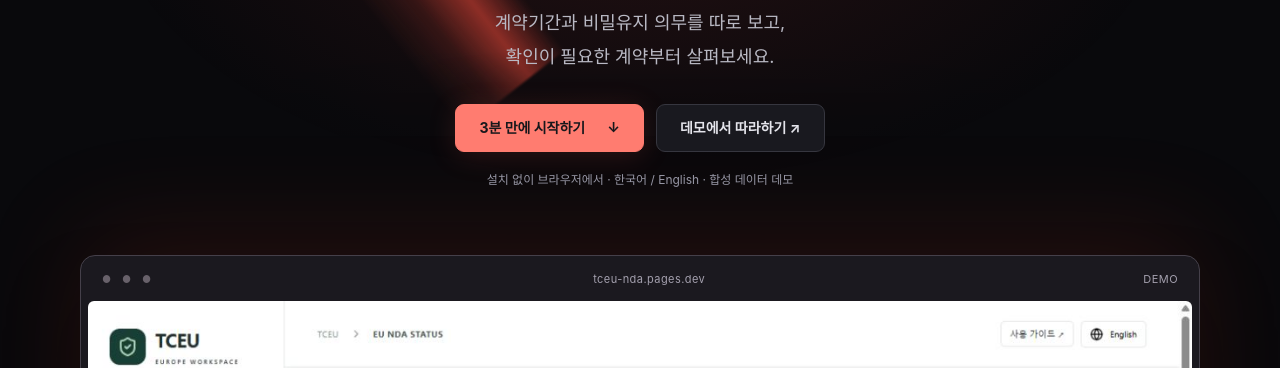
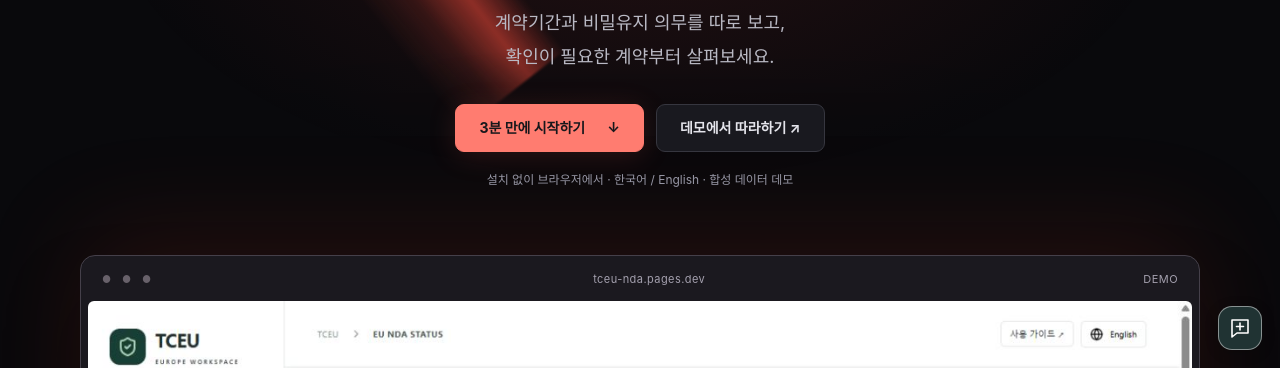
Before and after one commit to TCEU/TCEU.github.io, a website: page site/nda/index.html in a window 1280 px wide. Shown: the part 432-800 px from the top of the page. Drawn offline with Linux system fonts and the light colour scheme.

Commit message:
Link guide pages to Workspace error reporting

```diff
--- a/scripts/build.mjs
+++ b/scripts/build.mjs
@@ -1,3 +1,7 @@
 import {rm,mkdir,cp} from 'node:fs/promises';
+import {readFile,writeFile} from 'node:fs/promises';
 const output=new URL('../dist/',import.meta.url);
 await rm(output,{recursive:true,force:true});await mkdir(output,{recursive:true});await cp(new URL('../site/',import.meta.url),output,{recursive:true});console.log('Built public guide assets only.');
+// Stamp the published launcher after copying the public site.
+const rev=process.env.GITHUB_SHA;
+if(/^[a-f0-9]{40}$/.test(rev||'')){const path=new URL('assets/report-launcher.js',output);await writeFile(path,(await readFile(path,'utf8')).replace("dataset.revision||'unknown'","dataset.revision||'"+rev+"'"));}
--- /dev/null
+++ b/site/assets/report-launcher.js
@@ -0,0 +1,18 @@
+// Shared TCEU app integration. Do not send URLs, query strings, DOM text or storage.
+(()=>{
+ const script=document.currentScript;
+ if(!script || document.getElementById('tceu-report-launcher'))return;
+ const a=document.createElement('a');a.id='tceu-report-launcher';a.target='_blank';a.rel='noopener noreferrer';a.href='https://tceu.pages.dev/board/report/';
+ a.title='오류 신고 · 새 창';a.setAttribute('aria-label',a.title);
+ a.style.cssText='position:fixed;right:18px;bottom:18px;z-index:10000;display:grid;place-items:center;width:44px;height:44px;border-radius:14px;background:#203333;color:white;box-shadow:0 3px 14px #0003;border:1px solid #ffffff77';
+ a.innerHTML='<svg aria-hidden="true" viewBox="0 0 24 24" width="24" height="24" fill="none" stroke="currentColor" stroke-width="1.6" stroke-linecap="round" stroke-linejoin="round"><path d="M4 4h16v13H9l-5 4zM12 7v7m-3.5-3.5h7"/></svg>';
+ function populate(){
+ const uri=new URL('https://tceu.pages.dev/board/report/'), ua=navigator.userAgent;
+ const b=ua.match(/(Edg)\/(\d+)/)||ua.match(/(Firefox|Chrome|Version)\/(\d+)/);
+ const first=location.pathname.split('/')[1];
+ const meta={app:script.dataset.app||'workspace',page:!first?'home':['board','projects','sources','dashboard','imports','matrix','accounts','login','nda','demand'].includes(first)?first:'other',
+ viewport:innerWidth+'x'+innerHeight,language:navigator.language,browser:b?({Edg:'Edge',Version:'Safari'}[b[1]]||b[1])+'/'+b[2]:'Other',revision:script.dataset.revision||'unknown',openedAt:new Date().toISOString()};
+ uri.search=new URLSearchParams(meta);a.href=uri.href;
+ }
+ populate();a.addEventListener('click',populate);a.addEventListener('pointerdown',populate);document.body.append(a);
+})();
```
Also changed, not shown: site/demand/index.html (+1 -1 lines), site/index.html (+1 -1 lines), site/nda/index.html (+1 -1 lines).
